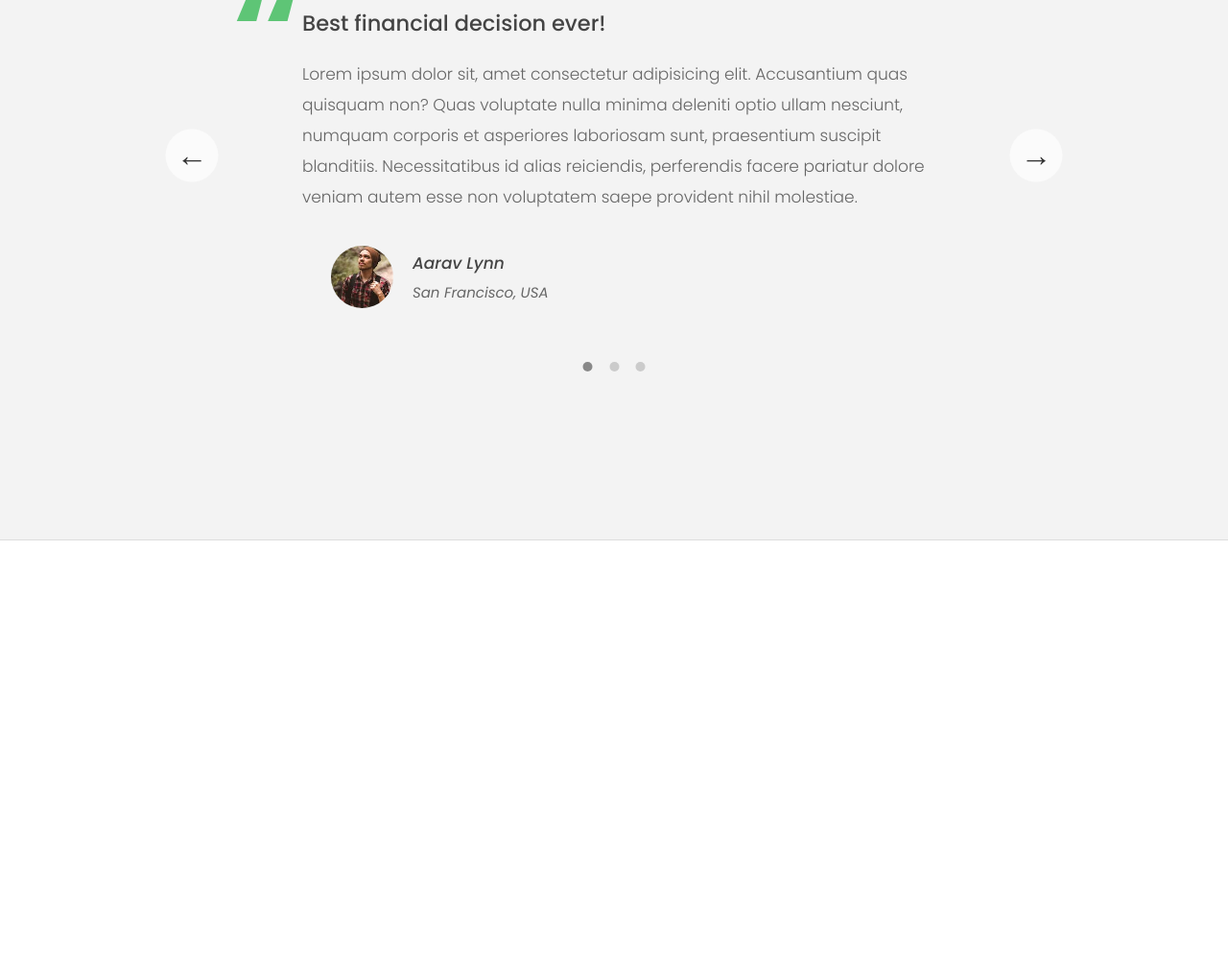
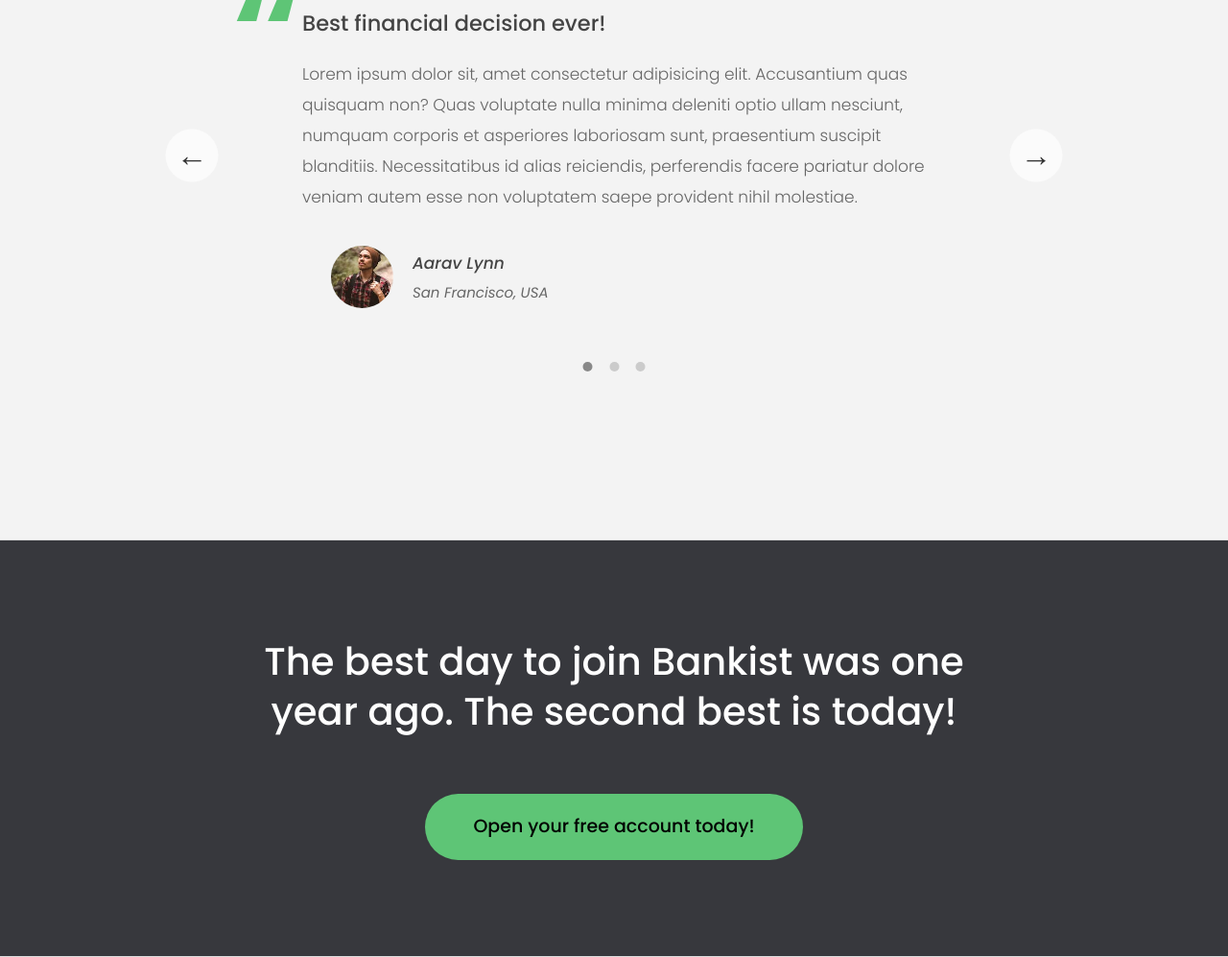
Before and after one commit to montaciraitlahcen07/Bankist-Marketing-WebSite, a website: page public/index.html in a window 1280 px wide. Shown: the part 3477-4474 px from the top of the page at 96% size. Before the commit the page ends 4040 px from the top, so only its background shows below. Drawn offline with Linux system fonts and the light colour scheme.

Commit message:
feat: sign up section

```diff
--- a/public/index.html
+++ b/public/index.html
@@ -325,6 +325,10 @@
         </div>
       </div>
     </section>
+    <section class="fourth_section bg-[#37383D] border-b border-[#DDDDDD] font-[poppins] py-[10rem] px-[3rem] text-center">
+      <h3 class="mb-[6rem] max-w-[80rem] mx-auto text-center text-[4rem] leading-[1.3] font-medium text-[#FFFFFF]">The best day to join Bankist was one year ago. The second best is today!</h3>
+      <button class="text-[1.9rem] py-[2rem] px-[5rem] bg-[#5ec576] font-medium border-none rounded-[10rem] cursor-pointer transition-all duration-[0.3s] ">Open your free account today!</button>
+    </section>
     <script src="script.js"></script>
   </body>
 </html>
```
Also changed, not shown: public/output.css.
